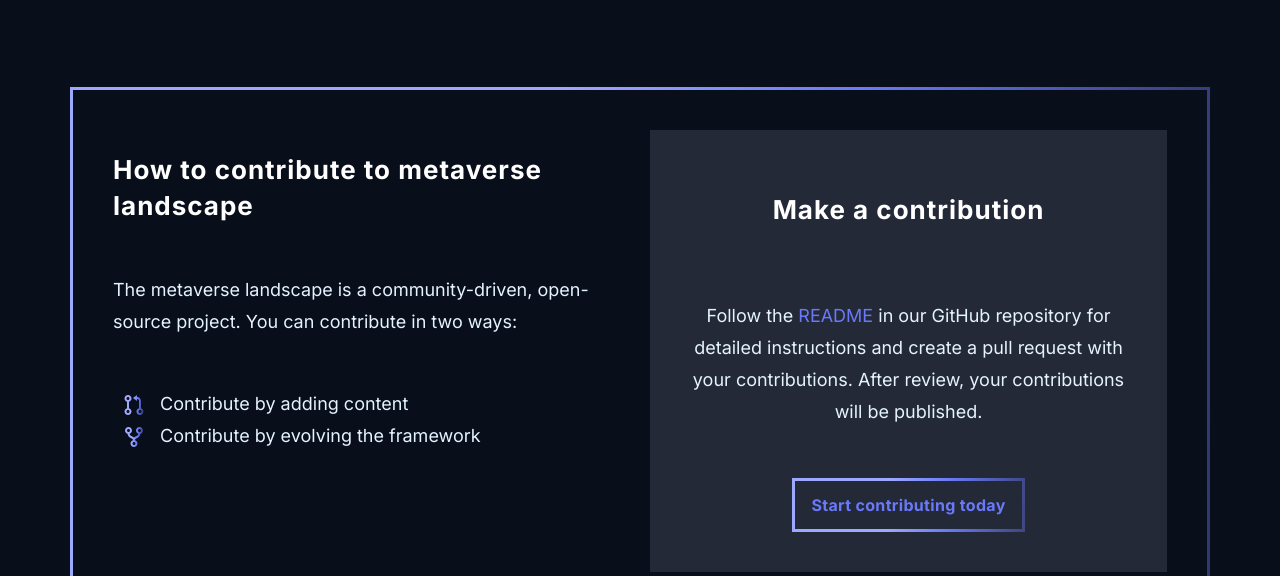
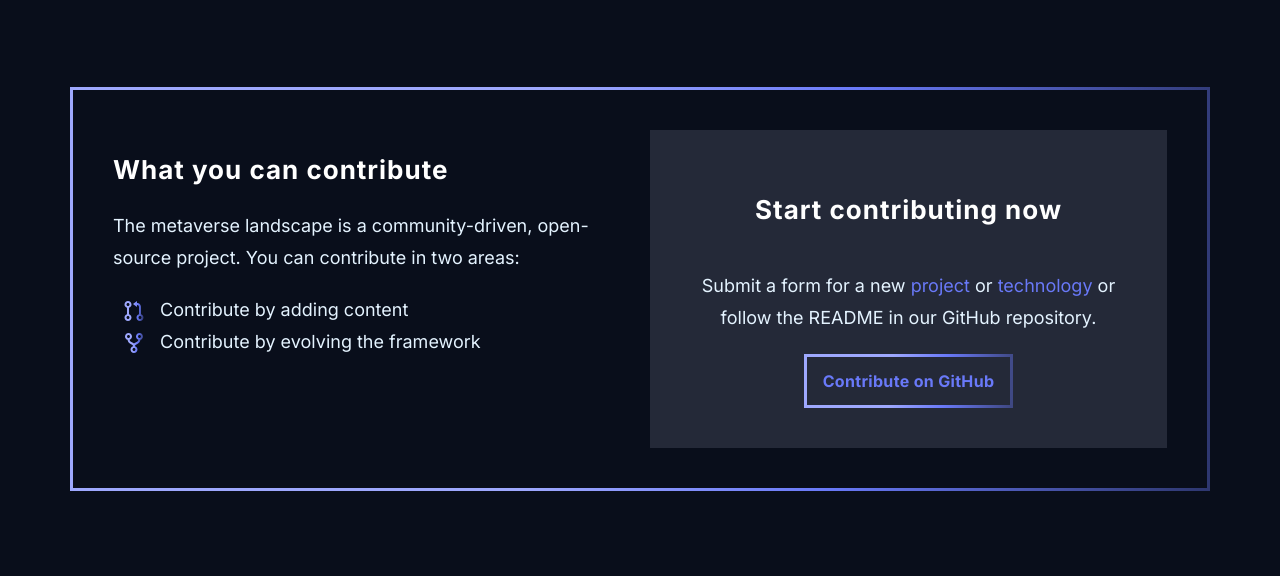
Before and after one commit to mscape/mscape, a website: page landingpage/index.html in a window 1280 px wide. Shown: the part 1247-1823 px from the top of the page. Drawn offline with Linux system fonts and the light colour scheme.

Commit message:
Add contribution form

```diff
--- a/landingpage/index.html
+++ b/landingpage/index.html
@@ -88,7 +88,7 @@
             color:#E4F3FF;
             font-size:18px;
             line-height:32px;
-            margin:50px 0
+            margin:20px 0
         }
 
         ul {
@@ -360,7 +360,7 @@
             </div>
             <div>
                 <a id="nav-pl" href="https://protocol.ai" target="_blank" class="link link-sm">Protocol Labs</a>
-                <a id="nav-contribute" href="https://github.com/mscape/mscape/pulls" target="_blank" class="button button-sm">Contribute on GitHub</a>
+                <a id="nav-contribute" href="#contribute" class="button button-sm">Contribute</a>
             </div>
         </nav>
         <div class="row row-3-2">
@@ -431,8 +431,8 @@
         </div>
         <div class="row row-2 with-border">
             <div class="column">
-                <h2>How to contribute to metaverse landscape</h2>
-                <p>The metaverse landscape is a community-driven, open-source project. You can contribute in two ways:</p>
+                <h2>What you can contribute</h2>
+                <p>The metaverse landscape is a community-driven, open-source project. You can contribute in two areas:</p>
                 <ul>
                     <li>
                         <svg class="contribute-icons" width="20" height="20" viewBox="0 0 20 20" fill="none" xmlns="http://www.w3.org/2000/svg">
@@ -461,11 +461,12 @@
                 </ul>
             </div>
             <div id="contribute" class="column">
-                <h2>Make a contribution</h2>
+                <h2>Start contributing now</h2>
                 <p>
-                    Follow the <a href="https://github.com/mscape/mscape#contribute" target="_blank">README</a> in our GitHub repository for detailed instructions and create a pull request with your contributions. After review, your contributions will be published.
+                    Submit a form for a new <a href="https://tally.so/r/mDOqNn" target="_blank">project</a> or <a href="https://tally.so/r/3l2aNn" target="_blank">technology</a> or follow the README in our GitHub repository.
                 </p>
-                <a href="https://github.com/mscape/mscape/pulls" class="button">Start contributing today</a>
+
+                <a href="https://github.com/mscape/mscape/pulls" class="button">Contribute on GitHub</a>
             </div>
         </div>
         <footer>
```
